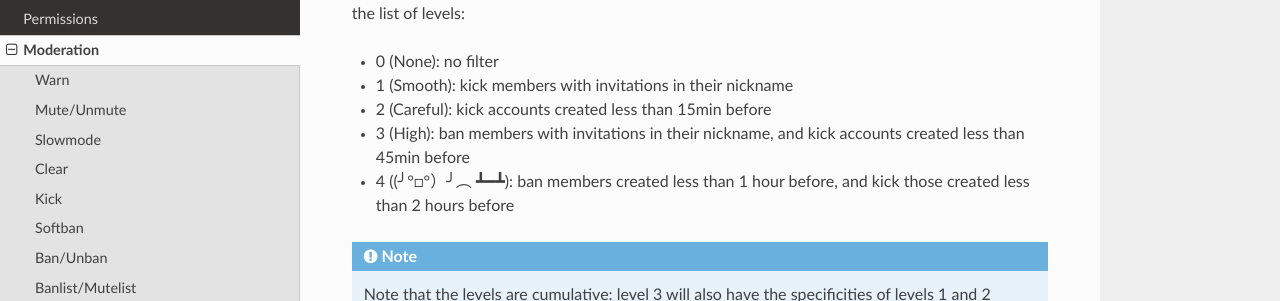
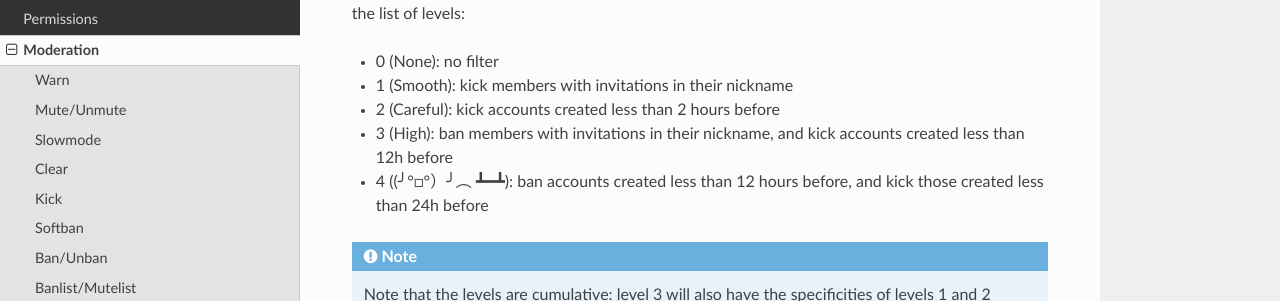
Before and after one commit to Axobot-org/Axobot, a Sphinx documentation site: the page built from docs/moderator.rst, in a window 1280 px wide and 900 px high, scrolled down 6222 px. Shown: the part 158-459 px from the top of the window. Built offline with Sphinx 7.4.7 and the Read the Docs theme 2.0.0, drawn with Linux system fonts in a browser that asks for light colours.

Commit message:
feat(antiraid): highly raise kick/ban tresholds

```diff
--- a/docs/moderator.rst
+++ b/docs/moderator.rst
@@ -192,9 +192,9 @@ This option allows you to moderate the entry of your server, with several levels
 
 * 0 (None): no filter
 * 1 (Smooth): kick members with invitations in their nickname
-* 2 (Careful): kick accounts created less than 15min before
-* 3 (High): ban members with invitations in their nickname, and kick accounts created less than 45min before
-* 4 ((╯°□°）╯︵ ┻━┻): ban members created less than 1 hour before, and kick those created less than 2 hours before
+* 2 (Careful): kick accounts created less than 2 hours before
+* 3 (High): ban members with invitations in their nickname, and kick accounts created less than 12h before
+* 4 ((╯°□°）╯︵ ┻━┻): ban accounts created less than 12 hours before, and kick those created less than 24h before
 
 .. note:: Note that the levels are cumulative: level 3 will also have the specificities of levels 1 and 2
 
```
Also changed, not shown: 1 other file.
